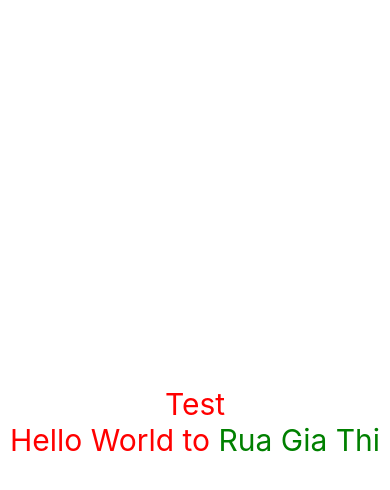
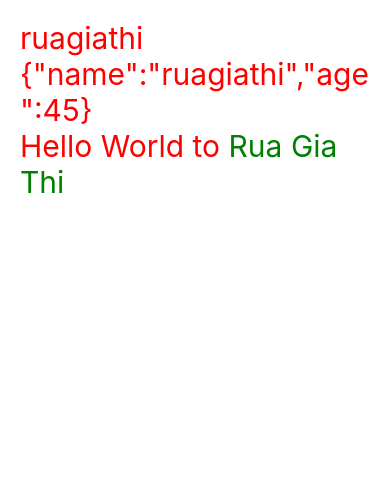
Before and after one commit to ruagiathi/project-09072025, a React Native app: screen / in a window 390 px wide. Shown: the top 490 px of the page. Built offline with nearby package versions, Linux system fonts and the light colour scheme.

Commit message:
video 29

```diff
--- a/App.tsx
+++ b/App.tsx
@@ -1,11 +1,30 @@
 import { StatusBar } from 'expo-status-bar';
+import { useState } from 'react';
 import { StyleSheet, Text, View } from 'react-native';
 
 export default function App() {
+
+  // data-style
+  // string
+  const [name, setName] = useState<string>("ruagiathi");
+
+  // number
+  const [age, setAge] = useState<number>(45);
+
+  // null , undefined, boolean
+  const test = null;
+
+  //object array
+  const [person, setPerson] = useState({
+    name: "ruagiathi",
+    age: 45
+  });
+
   return (
     <View style={styles.container}>
       <View>
-        <Text style={styles.text}>Test</Text>
+        <Text style={styles.text}>{name}</Text>
+        <Text style={styles.text}>{JSON.stringify(person)}</Text>
       </View>
       <Text style={styles.text}>Hello World to
         <Text style={styles.ruagiathi}> Rua Gia Thi</Text>
@@ -26,7 +45,10 @@ const styles = StyleSheet.create({
   container: {
     flex: 1,
     backgroundColor: '#fff',
-    alignItems: 'center',
-    justifyContent: 'center',
+    //alignItems: 'center',
+    //justifyContent: 'center',
+    fontSize: 60, color: "red",
+    paddingTop: 20,
+    paddingHorizontal: 20,
   },
 });
```
